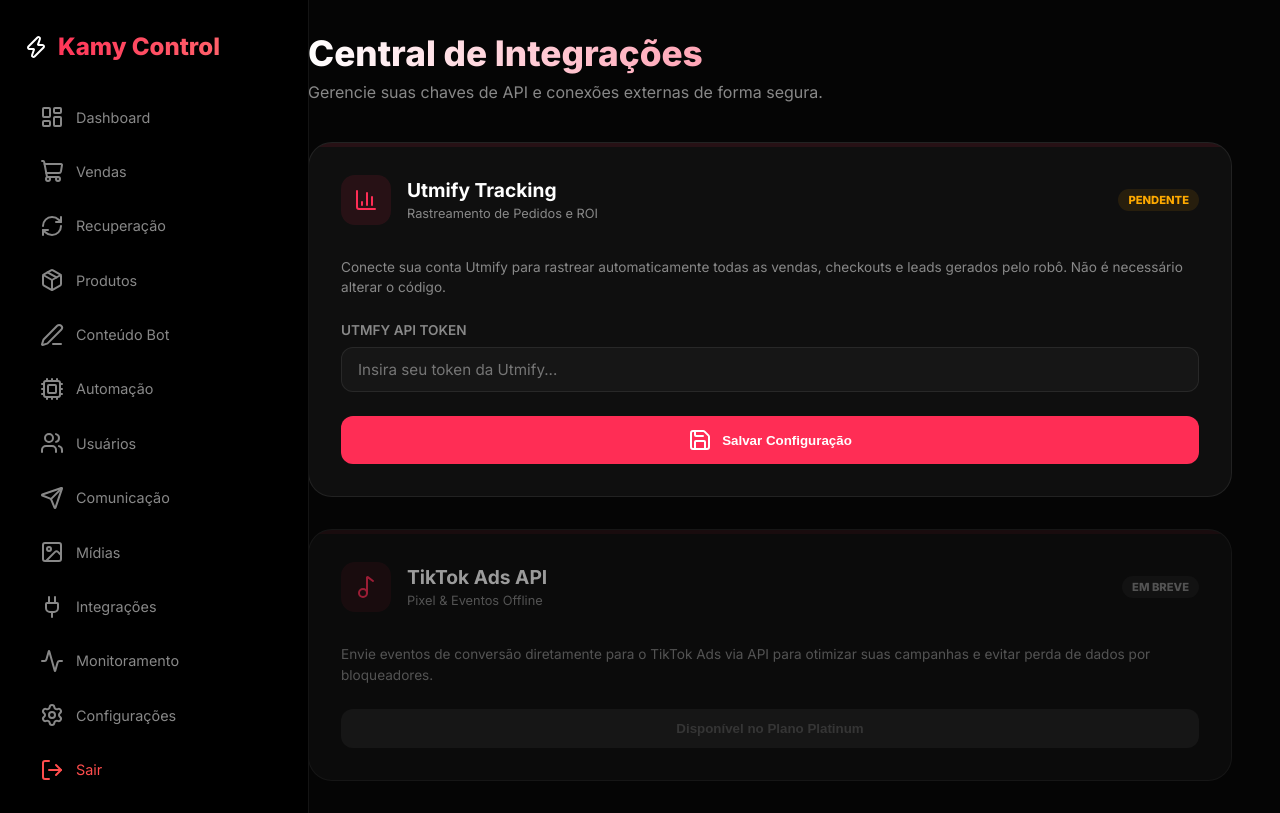
After one commit to silva11in7/botkamy, a FastAPI app: template painel/templates/integracoes.html in a window 1280 px wide. The commit adds this page. Run offline with FastAPI, Linux system fonts and the light colour scheme; the template is opened without the code that fills it, so the values that code supplies are empty.

Commit message:
feat: new Integrations page and dynamic Utmify configuration

```diff
--- a/api/utmfy.py
+++ b/api/utmfy.py
@@ -3,12 +3,13 @@ import httpx
 import logging
 from datetime import datetime, timezone
 from typing import Optional, Dict, Any, List
+import database
 
 # Configure logging
 logging.basicConfig(level=logging.INFO)
 logger = logging.getLogger(__name__)
 
-UTMFY_API_TOKEN = os.getenv("UTMFY_API_TOKEN")
+# We will fetch this dynamically from DB in the send_order function
 UTMFY_API_URL = "https://api.utmify.com.br/api-credentials/orders"
 
 def format_date(date_val: Any) -> str:
@@ -44,8 +45,11 @@ async def send_order(
     """
     Sends order information to UTMfy Orders API.
     """
-    if not UTMFY_API_TOKEN:
-        logger.warning("UTMFY_API_TOKEN not configured. Skipping event.")
+    # Fetch token dynamically from database
+    token = database.get_setting("utmfy_api_token") or os.getenv("UTMFY_API_TOKEN")
+
+    if not token:
+        logger.warning("UTMFY_API_TOKEN not configured in DB or ENV. Skipping event.")
         return
 
     # Map status
@@ -121,7 +125,7 @@ async def send_order(
     }
 
     headers = {
-        "x-api-token": UTMFY_API_TOKEN,
+        "x-api-token": token,
         "Content-Type": "application/json"
     }
 
--- a/painel/main.py
+++ b/painel/main.py
@@ -350,6 +350,26 @@ async def monitoramento_page(request: Request):
     if not get_current_user(request): return RedirectResponse(url="/")
     return templates.TemplateResponse("monitoramento.html", {"request": request, "active_page": "monitoramento"})
 
+@app.get("/integracoes")
+async def integrations_page(request: Request):
+    if not get_current_user(request): return RedirectResponse(url="/")
+    utmfy_token = database.get_setting("utmfy_api_token")
+    return templates.TemplateResponse("integracoes.html", {
+        "request": request,
+        "active_page": "integracoes",
+        "utmfy_token": utmfy_token
+    })
+
+@app.post("/api/integrations/update")
+async def update_integration(request: Request, type: str = Form(...), api_token: str = Form(...)):
+    if not get_current_user(request): return JSONResponse({"error": "Unauthorized"}, status_code=401)
+
+    if type == "utmfy":
+        database.set_setting("utmfy_api_token", api_token)
+        logger.info(f"UTMFY Token updated via painel.")
+
+    return RedirectResponse(url="/integracoes", status_code=303)
+
 @app.get("/api/health_advanced")
 async def advanced_health_check():
     """Advanced health check for monitoring dashboard."""
--- a/painel/templates/base_sidebar.html
+++ b/painel/templates/base_sidebar.html
@@ -35,6 +35,9 @@
         <a href="/midia" class="nav-item {{ 'active' if active_page == 'midia' }}">
             <i data-lucide="image"></i> Mídias
         </a>
+        <a href="/integracoes" class="nav-item {{ 'active' if active_page == 'integracoes' }}">
+            <i data-lucide="plug"></i> Integrações
+        </a>
         <a href="/monitoramento" class="nav-item {{ 'active' if active_page == 'monitoramento' }}">
             <i data-lucide="activity"></i> Monitoramento
         </a>
--- /dev/null
+++ b/painel/templates/integracoes.html
@@ -0,0 +1,148 @@
+<!DOCTYPE html>
+<html lang="pt-br">
+<head>
+    <meta charset="UTF-8">
+    <title>Integrações | Kamy Control</title>
+    <link href="https://fonts.googleapis.com/css2?family=Inter:wght@400;500;600;700;800&family=JetBrains+Mono:wght@400;700&display=swap" rel="stylesheet">
+    <script src="https://unpkg.com/lucide@latest"></script>
+    <style>
+        :root {
+            --primary: #ff2d55;
+            --bg: #050505;
+            --card-bg: #0f0f0f;
+            --border: rgba(255, 255, 255, 0.08);
+            --text-main: #ffffff;
+            --text-dim: #888888;
+            --success: #00ff88;
+        }
+
+        body { margin: 0; font-family: 'Inter', sans-serif; background: var(--bg); color: var(--text-main); display: flex; }
+        .main-content { margin-left: 260px; padding: 2rem 3rem; width: 100%; max-width: 1200px; }
+
+        header { margin-bottom: 2.5rem; }
+        h1 { font-size: 2.2rem; font-weight: 800; background: linear-gradient(90deg, #fff, var(--primary)); -webkit-background-clip: text; -webkit-text-fill-color: transparent; margin: 0; }
+        p { color: var(--text-dim); margin-top: 0.5rem; }
+
+        .integration-grid { display: grid; grid-template-columns: repeat(auto-fill, minmax(450px, 1fr)); gap: 2rem; }
+
+        .card {
+            background: var(--card-bg);
+            border: 1px solid var(--border);
+            border-radius: 24px;
+            padding: 2rem;
+            position: relative;
+            overflow: hidden;
+            transition: 0.3s;
+        }
+        .card:hover { border-color: rgba(255, 45, 85, 0.3); box-shadow: 0 10px 40px rgba(0,0,0,0.5); }
+        .card::before { content: ''; position: absolute; top: 0; left: 0; width: 100%; height: 4px; background: var(--primary); opacity: 0.1; }
+
+        .card-header { display: flex; align-items: center; gap: 1rem; margin-bottom: 2rem; }
+        .icon-box { width: 50px; height: 50px; background: rgba(255, 45, 85, 0.1); border-radius: 14px; display: flex; align-items: center; justify-content: center; color: var(--primary); }
+
+        .status-badge { font-size: 0.7rem; font-weight: 800; padding: 4px 10px; border-radius: 20px; text-transform: uppercase; margin-left: auto; }
+        .status-active { background: rgba(0, 255, 136, 0.1); color: var(--success); }
+        .status-pending { background: rgba(255, 170, 0, 0.1); color: #ffaa00; }
+
+        .form-group { margin-bottom: 1.5rem; }
+        label { display: block; font-size: 0.85rem; font-weight: 600; color: var(--text-dim); margin-bottom: 0.6rem; }
+        .input-wrapper { position: relative; }
+        input {
+            width: 100%;
+            background: rgba(255, 255, 255, 0.03);
+            border: 1px solid var(--border);
+            border-radius: 12px;
+            padding: 12px 16px;
+            color: white;
+            font-family: 'Inter', sans-serif;
+            font-size: 0.95rem;
+            transition: 0.2s;
+            box-sizing: border-box;
+        }
+        input:focus { outline: none; border-color: var(--primary); background: rgba(255, 255, 255, 0.05); }
+
+        .btn-save {
+            background: var(--primary);
+            color: white;
+            border: none;
+            padding: 12px 24px;
+            border-radius: 12px;
+            font-weight: 700;
+            cursor: pointer;
+            transition: 0.3s;
+            display: flex;
+            align-items: center;
+            gap: 10px;
+            width: 100%;
+            justify-content: center;
+        }
+        .btn-save:hover { transform: scale(1.02); filter: brightness(1.1); box-shadow: 0 5px 20px rgba(255, 45, 85, 0.3); }
+
+        .desc { font-size: 0.85rem; color: var(--text-dim); line-height: 1.5; margin-bottom: 1.5rem; }
+    </style>
+</head>
+<body>
+    {% include 'base_sidebar.html' %}
+
+    <main class="main-content">
+        <header>
+            <h1>Central de Integrações</h1>
+            <p>Gerencie suas chaves de API e conexões externas de forma segura.</p>
+        </header>
+
+        <div class="integration-grid">
+            <!-- Utmify Card -->
+            <div class="card">
+                <div class="card-header">
+                    <div class="icon-box"><i data-lucide="bar-chart-3"></i></div>
+                    <div>
+                        <h2 style="margin:0; font-size: 1.2rem;">Utmify Tracking</h2>
+                        <span style="font-size: 0.8rem; color: var(--text-dim);">Rastreamento de Pedidos e ROI</span>
+                    </div>
+                    {% if utmfy_token %}
+                    <span class="status-badge status-active">Conectado</span>
+                    {% else %}
+                    <span class="status-badge status-pending">Pendente</span>
+                    {% endif %}
+                </div>
+
+                <p class="desc">Conecte sua conta Utmify para rastrear automaticamente todas as vendas, checkouts e leads gerados pelo robô. Não é necessário alterar o código.</p>
+
+                <form action="/api/integrations/update" method="post">
+                    <input type="hidden" name="type" value="utmfy">
+                    <div class="form-group">
+                        <label>UTMFY API TOKEN</label>
+                        <div class="input-wrapper">
+                            <input type="password" name="api_token" value="{{ utmfy_token or '' }}" placeholder="Insira seu token da Utmify...">
+                        </div>
+                    </div>
+
+                    <button type="submit" class="btn-save">
+                        <i data-lucide="save"></i> Salvar Configuração
+                    </button>
+                </form>
+            </div>
+
+            <!-- TikTok Ads Pixel (Future) -->
+            <div class="card" style="opacity: 0.6;">
+                <div class="card-header">
+                    <div class="icon-box"><i data-lucide="music-2"></i></div>
+                    <div>
+                        <h2 style="margin:0; font-size: 1.2rem;">TikTok Ads API</h2>
+                        <span style="font-size: 0.8rem; color: var(--text-dim);">Pixel & Eventos Offline</span>
+                    </div>
+                    <span class="status-badge" style="background: rgba(255,255,255,0.05); color: var(--text-dim);">Em breve</span>
+                </div>
+                <p class="desc">Envie eventos de conversão diretamente para o TikTok Ads via API para otimizar suas campanhas e evitar perda de dados por bloqueadores.</p>
+                <button disabled class="btn-save" style="background: #222; color: #555; cursor: not-allowed;">
+                    Disponível no Plano Platinum
+                </button>
+            </div>
+        </div>
+    </main>
+
+    <script>
+        lucide.createIcons();
+    </script>
+</body>
+</html>
```
